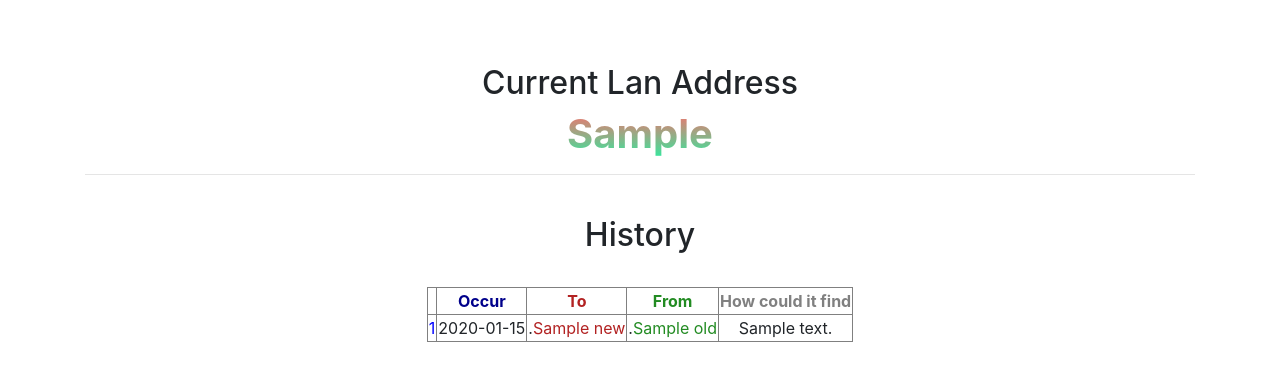
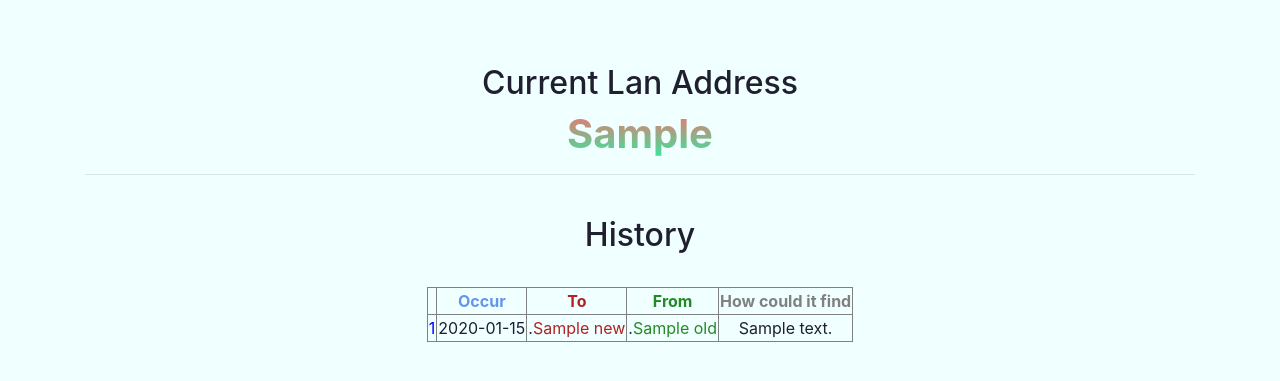
Before and after one commit to cia1099/linuxSetting, a Python web app: template shadowsocks/monitor/templates/records.html in a window 1280 px wide. Shown: the top 381 px of the page. Run offline with Jinja, Linux system fonts and the light colour scheme; the template is opened without the code that fills it: most values are stand-ins (such as "Sample title", 1, 10 or a date in 2020); some libraries are stand-ins or nearby versions.

Commit message:
support system theme to adapt color

```diff
--- a/shadowsocks/monitor/templates/record_base.html
+++ b/shadowsocks/monitor/templates/record_base.html
@@ -25,6 +25,22 @@
             -webkit-text-fill-color: transparent;
             /* 隐藏实际文字颜色 */
         }
+
+        /* 暗色模式样式 */
+        @media (prefers-color-scheme: dark) {
+            body {
+                background-color: #1f1f2f;
+                color: azure;
+            }
+        }
+
+        /* 亮色模式样式 */
+        @media (prefers-color-scheme: light) {
+            body {
+                background-color: azure;
+                color: #1f1f2f;
+            }
+        }
     </style>
 </head>
 
--- a/shadowsocks/monitor/templates/records.html
+++ b/shadowsocks/monitor/templates/records.html
@@ -18,7 +18,7 @@
             <table class="record" border="1" style="border-collapse: collapse;">
                 <tr>
                     <th></th>
-                    <th style="color: darkblue">Occur</th>
+                    <th style="color: cornflowerblue">Occur</th>
                     <th style="color: firebrick;">To</th>
                     <th style="color: forestgreen;">From</th>
                     <th style="color: grey;">How could it find</th>
```
